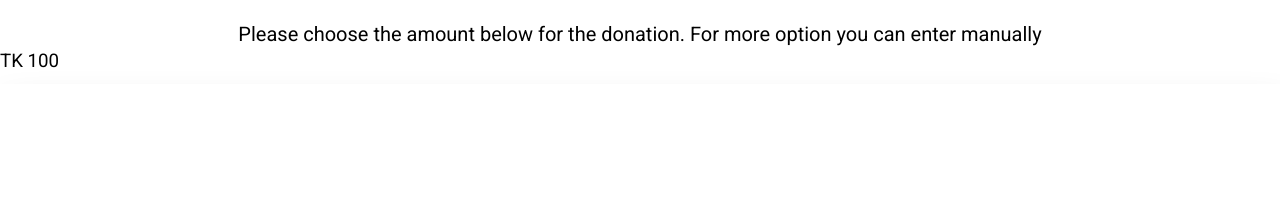
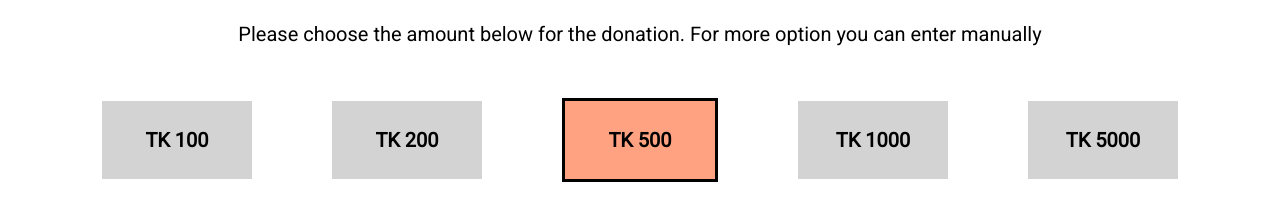
Before and after one commit to ilm22/module_5_assignment, a plain HTML site: page index.html in a window 1280 px wide. Shown: the part 992-1212 px from the top of the page. Before the commit the page ends 1076 px from the top, so only its background shows below. Drawn offline with Linux system fonts and the light colour scheme.

Commit message:
tk option added

```diff
--- a/index.html
+++ b/index.html
@@ -33,7 +33,15 @@
         <h3 id="sh_h3">Please choose the amount below for the donation. For more option you can enter manually</h3>
     </div>
 
-    <h3 id="hndtk">TK 100</h3>
+    <div class="flex-parent">
+        <h3 class="box">TK 100</h3>
+        <h3 class="box">TK 200</h3>
+        <h3 class="box border">TK 500</h3>
+        <h3 class="box">TK 1000</h3>
+        <h3 class="box">TK 5000</h3>
+
+    </div>
+
 
 
 </body>
--- a/style.css
+++ b/style.css
@@ -62,8 +62,26 @@ h3 {
     font: bold;
 }
 
-#hndtk {
-    box-shadow: 5px 58px 40px gray;
-    height: 80%;
-    text-align: ;
+.box {
+
+    background-color: lightgrey;
+    width: 80px;
+    padding: 35px;
+    margin: 40px;
+    text-align: center;
+    font-weight: 700;
+    font-size: 20px;
 }
+
+.flex-parent {
+    display: flex;
+    justify-content: center;
+    align-items: center;
+}
+
+.border {
+    border-style: solid;
+    border-color: black;
+    background-color: rgba(255, 68, 0, 0.493);
+
+}
```
